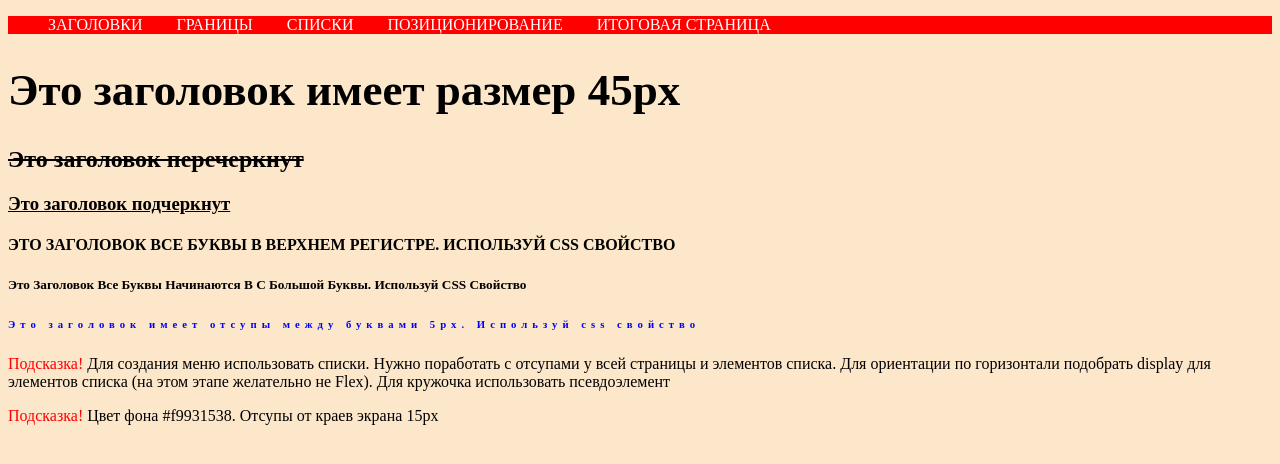
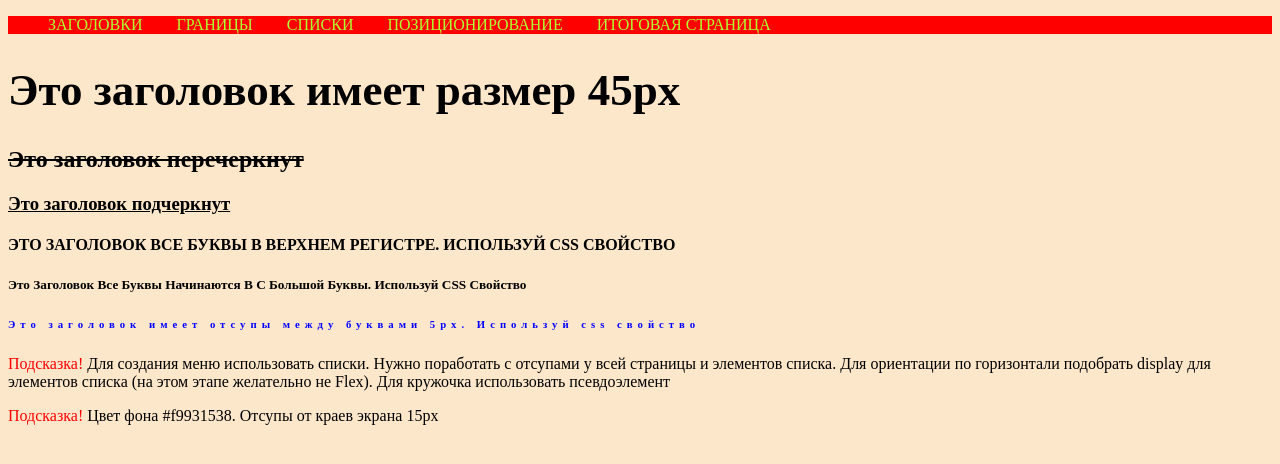
Before and after one commit to alinaivsk/study, a plain HTML site: page index.html in a window 1280 px wide. Drawn offline with Linux system fonts and the light colour scheme.

Commit message:
link color change

```diff
--- a/styles/style.css
+++ b/styles/style.css
@@ -3,7 +3,7 @@ body{
 	}
 header {background-color: red;}
 a {text-decoration: none;
-	color: white;}
+	color: greenyellow;}
 li {display: inline-block;
 	margin-right: 30px;
 	text-transform: uppercase;}
```
